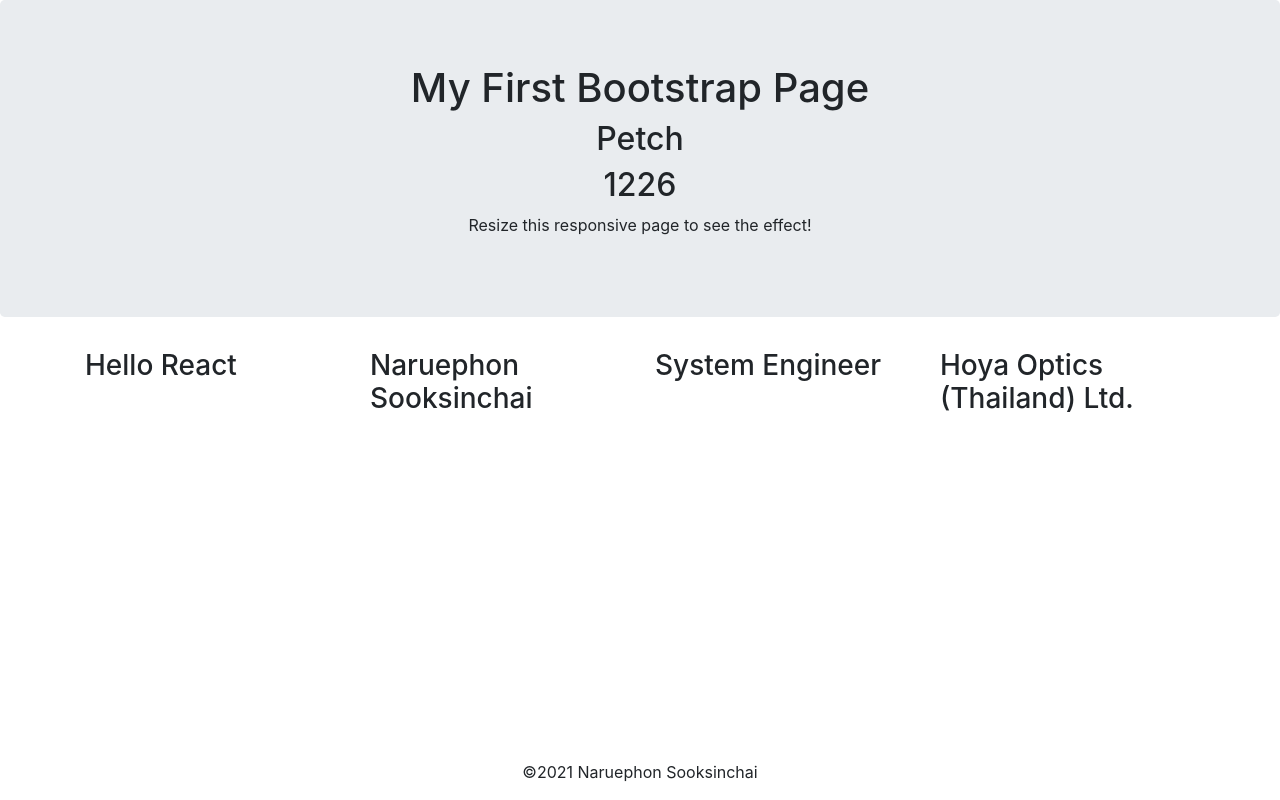
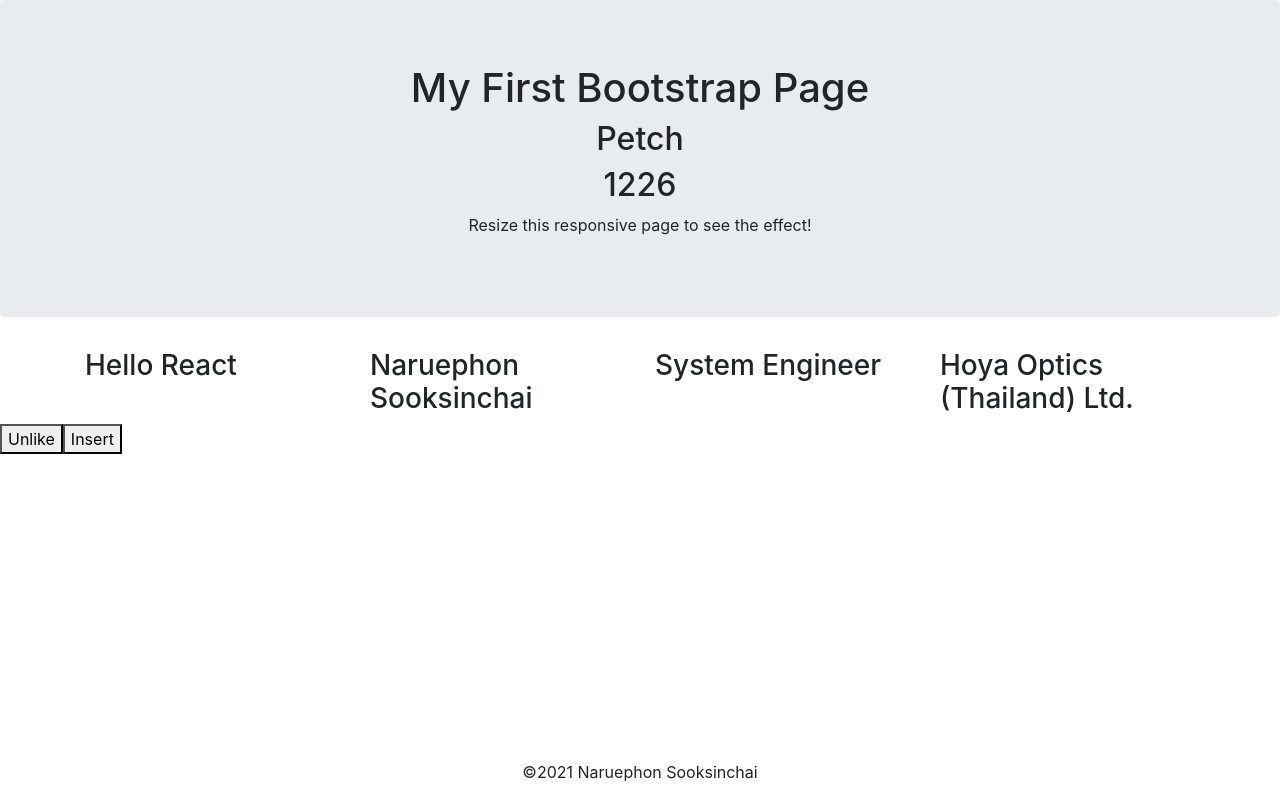
Before and after one commit to pechonz/hello-react, a React (Create React App) app: page / in a window 1280 px wide. Built offline with nearby package versions, Linux system fonts and the light colour scheme.

Commit message:
21.1.11.3

```diff
--- a/src/App.js
+++ b/src/App.js
@@ -3,13 +3,39 @@ import React, {Component} from 'react';
 import Header from './Header'
 import Content from './Content'
 import Footer from './Footer'
-//State
+//Event
 class App extends Component {
+  constructor(){
+    super();
+    this.state={
+      data:[],
+      message:"Unlike",
+      type:""
+    };
+    this.changeMessage=this.changeMessage.bind(this);
+    this.insertData=this.insertData.bind(this);
+  }
+
+  changeMessage(){
+    this.setState({message:"Like"})
+  }
+
+  insertData(){
+    var item="React"
+    var myArray=this.state.data;
+    myArray.push(item)
+    this.setState({data:myArray})
+  }
+
   render(){
+
     return(
       <div>
         <Header/>
         <Content title="Hello React" name="Naruephon Sooksinchai" position="System Engineer" workplace="Hoya Optics (Thailand) Ltd."/>
+        <button onClick={this.changeMessage}>{this.state.message}</button>
+        <button onClick={this.insertData}>Insert</button>
+        <h1>{this.state.data}</h1>
         <Footer/>
       </div>
     );
```
Also changed, not shown: 1 other file (tests, documents, lock files or other folders).
